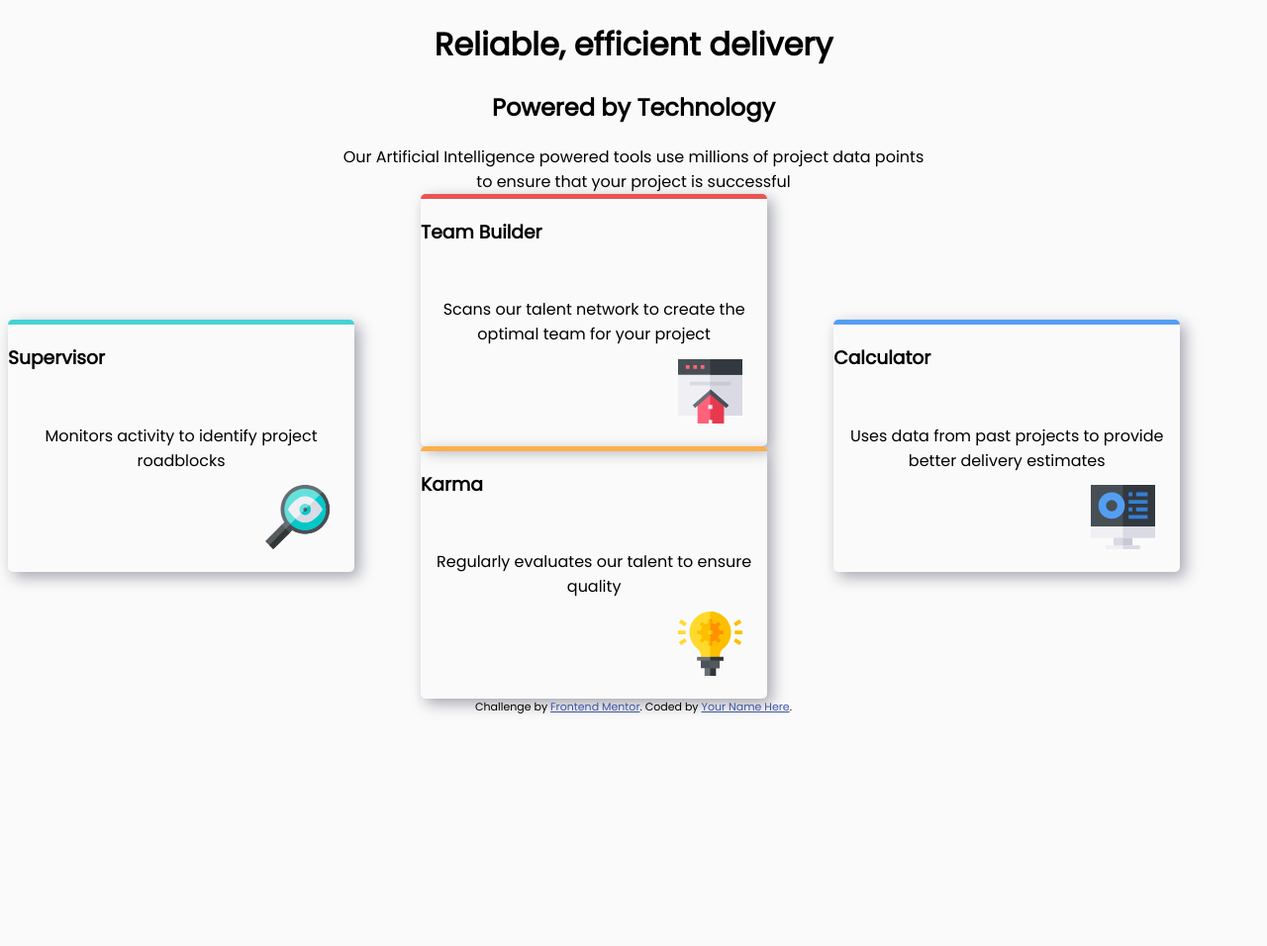
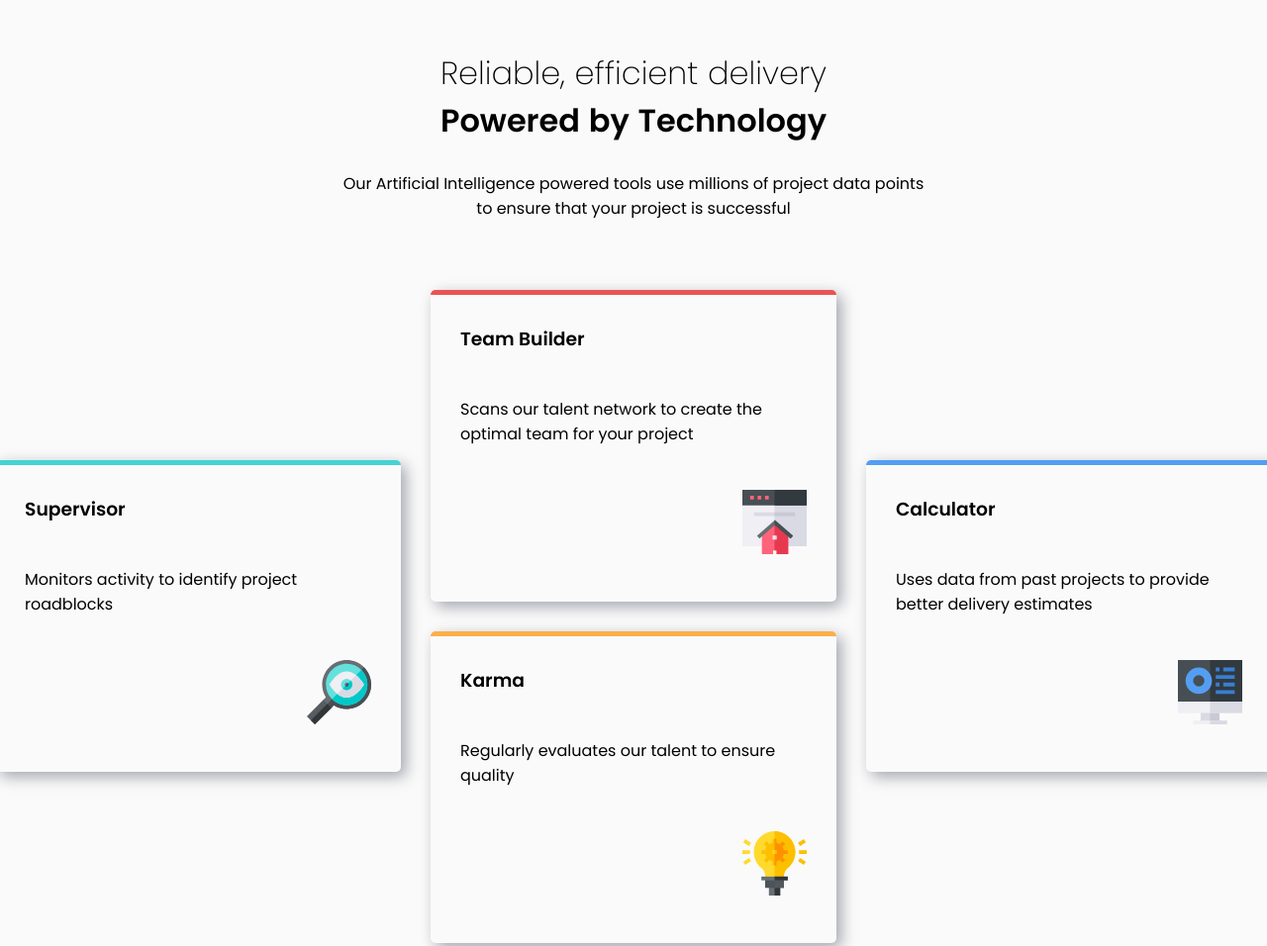
Before and after one commit to Etavares1301/migra-dev-dojo02, a plain HTML site: page index.html in a window 1280 px wide. Shown: the top 956 px of the page at 99% size. Before the commit the page ends 800 px from the top, so only its background shows below. Drawn offline with Linux system fonts and the light colour scheme.

Commit message:
Conclusão do cabeçalho e alinhamento do Grid

```diff
--- a/index.html
+++ b/index.html
@@ -27,9 +27,9 @@
     <div class="Cabecalho">
         <h1 class="Titulo ">Reliable, efficient delivery</h1>
         <h2 class="SubTitulo ">Powered by Technology</h2>
-        <p>Our Artificial Intelligence powered tools use millions of project data points to ensure that your project is successful</p>
     </div>
 
+    <p class="Descricao">Our Artificial Intelligence powered tools use millions of project data points to ensure that your project is successful</p>
 
     <div class="Container ">
 
--- a/style.css
+++ b/style.css
@@ -1,32 +1,43 @@
-@import url('https://fonts.googleapis.com/css2?family=Poppins&display=swap');
+@import url('https://fonts.googleapis.com/css2?family=Poppins:wght@200;400;600&display=swap');
 body {
     background-color: hsl(0, 0%, 98%);
     font-family: 'Poppins', sans-serif;
 }
 
-img {
-    height: 65px;
-    width: 65px;
-    margin-left: 260px;
-    margin-top: -20px;
+.Cabecalho {
+    text-align: justify;
+    text-align-last: justify;
+    max-width: 390px;
+    margin: 0 auto;
 }
 
-.Cabecalho {
-    text-align: center;
+h1 {
+    font-weight: 200;
+    margin-top: 50px
+}
+
+h2 {
+    font-weight: 600;
 }
 
 .Titulo {
     text-align: center;
+    margin-bottom: 0px;
+
 }
 
 .SubTitulo {
     text-align: center;
+    margin-top: 0px;
+    font-size: 2em;
+
 }
 
-p {
+.Descricao {
     text-align: center;
     max-width: 600px;
-    margin: 0 auto;
+    margin: 0 auto 70px;
+    font-weight: 400;
 }
 
 .Quadrado {
@@ -36,13 +47,15 @@ p {
     display: grid;
     border-top: 5px solid;
     border-radius: 5px;
+    padding: 30px 30px;
 }
 
 .Container {
     display: grid;
-    grid-template-columns: 33% 33% 33%;
-    grid-template-rows: 50% 50%;
+    grid-template-columns: 410px 410px 410px;
+    justify-content: center;
     align-items: center;
+    gap: 30px;
 }
 
 .--BordaVermelho {
@@ -63,22 +76,30 @@ p {
 
 .Supervisor {
     grid-gap: 10px 10px;
-    grid-area: 1 / 1 / span 2 / span 2;
+    grid-area: 1 / 1 / span 2;
 }
 
 .TeamBuilder {
     grid-gap: 10px 10px;
-    grid-area: 1 / 2 / span 1 / span 2
 }
 
 .Karma {
     grid-gap: 10px 10px;
-    grid-area: 2 / 2 / span 2 / span 2
 }
 
 .Calculator {
     grid-gap: 10px 10px;
-    grid-area: 1 / 3 / span 2 / span 2
+    grid-area: 1 / 3 / span 2;
+}
+
+.Container h3 {
+    margin: 0;
+}
+
+.Quadrado img {
+    height: 65px;
+    width: 65px;
+    justify-self: flex-end;
 }
 
 @media only screen and (max-width: 600px) {
```
